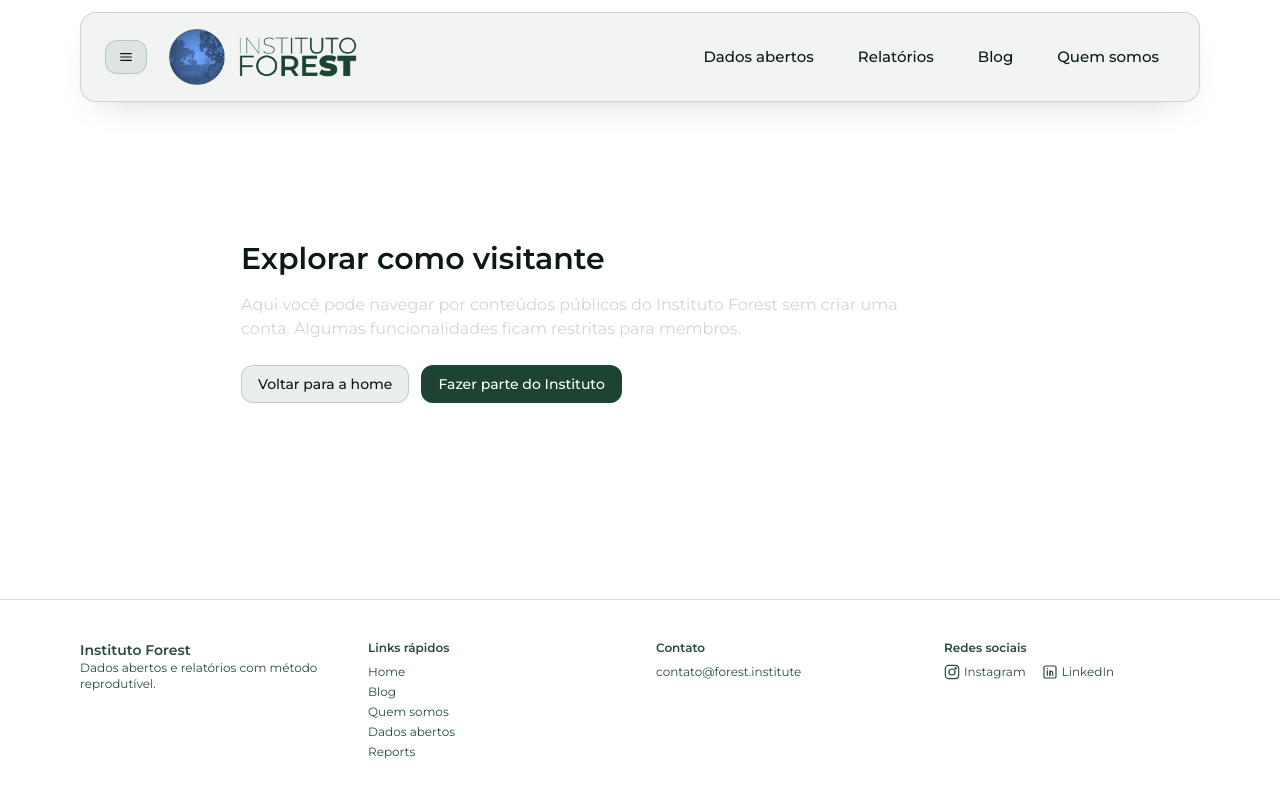
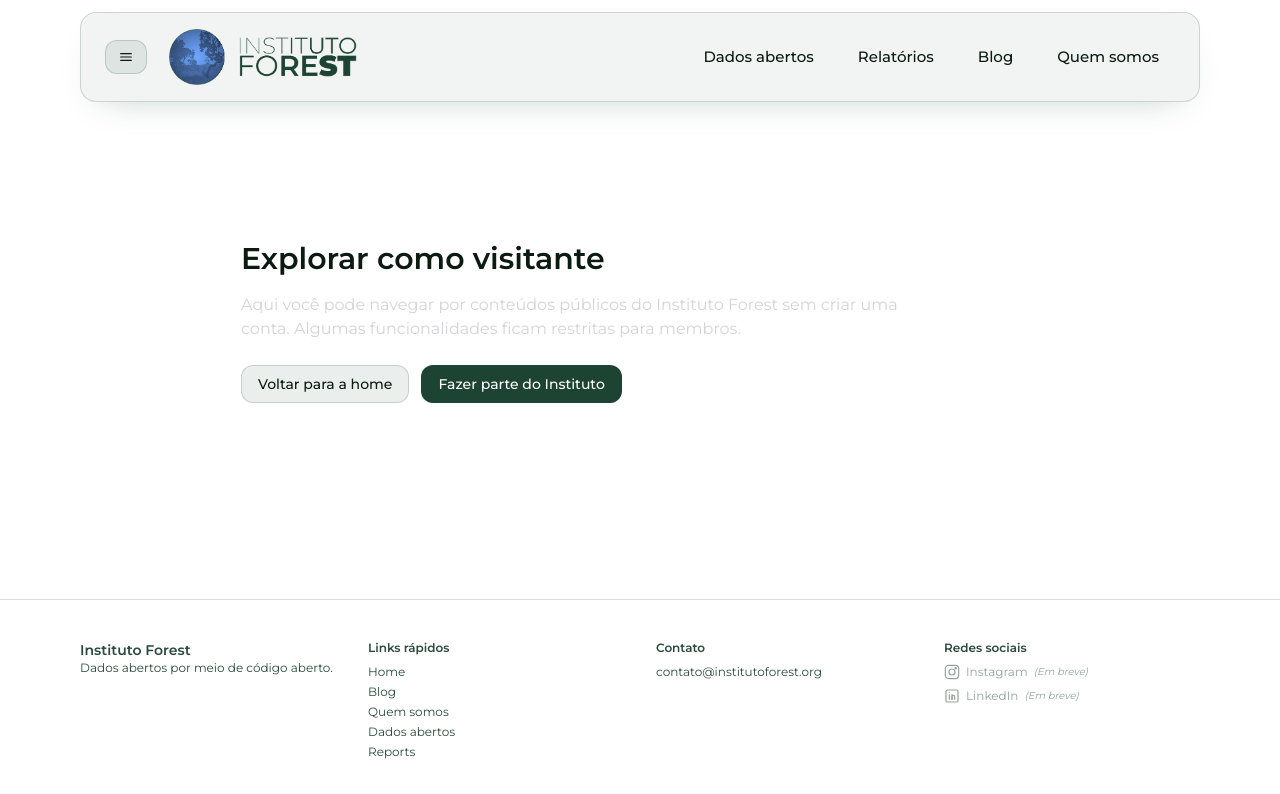
Before and after one commit to julianopadua/forest-portal, a Next.js app: page /explore in a window 1280 px wide. Shown: the top 794 px of the page. Built offline with nearby package versions, Linux system fonts and the light colour scheme; no server answers.

Commit message:
dev: fixing light mode bugs and issues

```diff
--- a/content/home/pt-BR.mdx
+++ b/content/home/pt-BR.mdx
@@ -9,13 +9,13 @@ import { AboutHero, AboutSection, AboutSpinningLogo } from "@/components/about";
 />
 
 <AboutSection title="Propósito institucional" contentWidth="wide">
-  Nossa atuação parte do entendimento que dados abertos devem ser de fácil acesso para todos. O Instituto surgiu da ideia de aliviar a carga de trabalho de analistas e pesquisadores, que muito frequentemente se vêem rodeados de fontes diferentes e dispersas de dados.
+  Nossa atuação parte do entendimento de que dados abertos devem ser de fácil acesso para todos. O Instituto surgiu da ideia de mitigar a carga de trabalho de analistas e pesquisadores, que muito frequentemente se veem rodeados por fontes diferentes e dispersas de dados.
 
-  O propósito, portanto, é fornecer um único ambiente centralizado, em que o usuário pode baixar dados de diferentes fontes, mas com a praticidade de um portal unificado. O Instituto foi construido por meio de um sistema agregador que consiste em redirecionar o usuário diretamente às URLs de download original, ou seja, baixando por aqui, você baixa os dados diretamente das fontes originais, sem precisar acessar cada site para tal.
+  O propósito, portanto, é fornecer um único ambiente centralizado, em que o usuário pode baixar dados de diferentes fontes com a praticidade de um portal unificado. O Instituto foi construído por meio de um sistema agregador que consiste em redirecionar o usuário diretamente às URLs originais de download. Ou seja, ao utilizar a plataforma, o usuário obtém os dados diretamente das fontes primárias, sem a necessidade de acessar cada site individualmente.
 
-  A **Teoria Geral dos Sistemas**, proposta por Ludwig von Bertalanffy entre as décadas de 1940 e 1960, orienta este Instituto pois permite uma visão sistêmica mesmo sobre dados que, aparentemente, não conversam entre si. Ou seja, fornecer dados sobre o mercado financeiro e sobre os incêndios no Cerrado parece não ter muito nexo, certo? É justo aí que Bertalanffy discorda. Um grande incêndio em uma região cafeeira pode prejudicar (e muito) o mercado de futuros de café. Essa consequência reverbera diretamente para produtores e interessados deste mercado, mas também gera incertezas propagadas em diversas outras cadeias de produção do país; interefe em investimentos, em alocações de capital, em rendimentos de fundos, em resumo: interfere em muito mais do que pode se explicar em um pequeno texto.
+  A **Teoria Geral dos Sistemas**, proposta por Ludwig von Bertalanffy entre as décadas de 1940 e 1960, orienta este Instituto, pois permite uma visão sistêmica mesmo sobre dados que, aparentemente, não conversam entre si. Fornecer dados sobre o mercado financeiro e sobre os incêndios no Cerrado parece não ter muito nexo, certo? É justo aí que Bertalanffy discorda. Um grande incêndio em uma região cafeeira pode prejudicar severamente o mercado de futuros de café. Essa consequência reverbera diretamente para produtores e interessados nesse mercado, mas também gera incertezas propagadas em diversas outras cadeias de produção do país; interfere em investimentos, em alocações de capital e em rendimentos de fundos. Interfere em muito mais do que se pode explicar em um pequeno texto.
 
-  Por isso, organizamos **dados abertos, estruturados e auditáveis**, com transparência do processo de coleta e validação até a transformação final. Assim, analistas e pesquisadores que buscam aplicar a visão sistêmica ao seu dia-a-dia podem usufruir de um portal de dados centralizado.
+  Por isso, organizamos **dados abertos, estruturados e auditáveis**, com transparência no processo, desde a coleta e validação até a transformação final. Assim, analistas e pesquisadores que buscam aplicar a visão sistêmica ao seu dia a dia podem usufruir de um portal de dados centralizado.
 </AboutSection>
 
 <AboutSpinningLogo />
--- a/src/components/about/AboutHero.tsx
+++ b/src/components/about/AboutHero.tsx
@@ -17,6 +17,8 @@ export function AboutHero({ title, subtitle, imageSrc, imageAlt, imageCaption }:
         alt={imageAlt}
         fill
         priority
+        fetchPriority="high"
+        quality={85}
         sizes="100vw"
         className="object-cover"
       />
@@ -35,15 +37,15 @@ export function AboutHero({ title, subtitle, imageSrc, imageAlt, imageCaption }:
         <p className="forest-about-hero-eyebrow inline-block rounded-full border border-white/15 bg-white/10 px-3 py-1 text-[11px] font-semibold uppercase tracking-[0.28em] text-white/90 backdrop-blur-[3px]">
           Instituto Forest
         </p>
-        <h1 className="mt-4 max-w-3xl text-4xl font-semibold leading-[1.08] tracking-tight text-[color:var(--foreground)] sm:text-5xl md:text-6xl">
+        <h1 className="mt-4 max-w-3xl text-4xl font-semibold leading-[1.08] tracking-tight text-white sm:text-5xl md:text-6xl">
           {title}
         </h1>
-        <p className="mt-6 max-w-2xl text-justify text-lg leading-relaxed text-[color:var(--muted)] sm:text-xl md:text-[1.35rem] md:leading-[1.55]">
+        <p className="mt-6 max-w-2xl text-justify text-lg leading-relaxed text-white/80 sm:text-xl md:text-[1.35rem] md:leading-[1.55]">
           {subtitle}
         </p>
         {imageCaption ? (
           <p
-            className="mt-8 max-w-2xl text-justify text-[10px] leading-snug tracking-wide text-[color:var(--foreground)]/75 sm:text-[11px]"
+            className="mt-8 max-w-2xl text-justify text-[10px] leading-snug tracking-wide text-white/60 sm:text-[11px]"
             role="note"
           >
             {imageCaption}
--- a/src/components/layout/Footer.tsx
+++ b/src/components/layout/Footer.tsx
@@ -46,33 +46,27 @@ export default function Footer() {
 
           <div className="space-y-2 text-xs">
             <div className="font-semibold text-[color:var(--text)]">{dict.footer.social}</div>
-            <div className="flex items-center gap-4">
-              <a
-                href="#"
-                aria-label={dict.footer.socialLinks.instagram}
-                className="inline-flex items-center gap-1 hover:text-[color:var(--text)]"
-              >
-                <svg viewBox="0 0 24 24" className="h-4 w-4" fill="none" stroke="currentColor" strokeWidth="1.8" strokeLinecap="round" strokeLinejoin="round" aria-hidden>
+            <div className="flex flex-col gap-2">
+              <div className="inline-flex items-center gap-1.5 opacity-50">
+                <svg viewBox="0 0 24 24" className="h-4 w-4 shrink-0" fill="none" stroke="currentColor" strokeWidth="1.8" strokeLinecap="round" strokeLinejoin="round" aria-hidden>
                   <rect x="2" y="2" width="20" height="20" rx="5" />
                   <circle cx="12" cy="12" r="4.5" />
                   <circle cx="17.5" cy="6.5" r="1" />
                 </svg>
-                {dict.footer.socialLinks.instagram}
-              </a>
-              <a
-                href="#"
-                aria-label={dict.footer.socialLinks.linkedin}
-                className="inline-flex items-center gap-1 hover:text-[color:var(--text)]"
-              >
-                <svg viewBox="0 0 24 24" className="h-4 w-4" fill="none" stroke="currentColor" strokeWidth="1.8" strokeLinecap="round" strokeLinejoin="round" aria-hidden>
+                <span>{dict.footer.socialLinks.instagram}</span>
+                <span className="text-[10px] italic">({dict.footer.socialLinks.comingSoon})</span>
+              </div>
+              <div className="inline-flex items-center gap-1.5 opacity-50">
+                <svg viewBox="0 0 24 24" className="h-4 w-4 shrink-0" fill="none" stroke="currentColor" strokeWidth="1.8" strokeLinecap="round" strokeLinejoin="round" aria-hidden>
                   <rect x="3" y="3" width="18" height="18" rx="2" />
                   <path d="M8 10v7" />
                   <path d="M8 7h.01" />
                   <path d="M12 17v-4a2 2 0 1 1 4 0v4" />
                   <path d="M12 10v7" />
                 </svg>
-                {dict.footer.socialLinks.linkedin}
-              </a>
+                <span>{dict.footer.socialLinks.linkedin}</span>
+                <span className="text-[10px] italic">({dict.footer.socialLinks.comingSoon})</span>
+              </div>
             </div>
           </div>
         </div>
--- a/src/components/layout/SidebarSheet.tsx
+++ b/src/components/layout/SidebarSheet.tsx
@@ -149,8 +149,8 @@ export default function SidebarSheet({ open, onClose }: { open: boolean; onClose
                 </button>
               </Link>
             ) : (
-              <button className={`flex-1 ${actionButtonClass}`} onClick={() => setOpenAuth(true)}>
-                {dict.common.signIn}
+              <button className={`flex-1 ${actionButtonClass} cursor-not-allowed opacity-50`} disabled title={dict.common.signInSoon}>
+                {dict.common.signInSoon}
               </button>
             )}
 
--- a/src/i18n/dictionaries.ts
+++ b/src/i18n/dictionaries.ts
@@ -21,6 +21,7 @@ export type Dict = {
     textSoon: string;
 
     signIn: string;
+    signInSoon: string;
 
     email: string;
     password: string;
@@ -49,6 +50,7 @@ export type Dict = {
     socialLinks: {
       instagram: string;
       linkedin: string;
+      comingSoon: string;
     };
   };
 
@@ -166,6 +168,7 @@ export const dictionaries: Record<Locale, Dict> = {
       textSoon: "Em breve",
 
       signIn: "Entrar",
+      signInSoon: "Em breve",
 
       email: "Email",
       password: "Senha",
@@ -178,11 +181,11 @@ export const dictionaries: Record<Locale, Dict> = {
 
     footer: {
       brand: "Instituto Forest",
-      tagline: "Dados abertos e relatórios com método reprodutível.",
+      tagline: "Dados abertos por meio de código aberto.",
       quickLinks: "Links rápidos",
       contact: "Contato",
       social: "Redes sociais",
-      email: "contato@forest.institute",
+      email: "contato@institutoforest.org",
       links: {
         home: "Home",
         blog: "Blog",
@@ -194,6 +197,7 @@ export const dictionaries: Record<Locale, Dict> = {
       socialLinks: {
         instagram: "Instagram",
         linkedin: "LinkedIn",
+        comingSoon: "Em breve",
       },
     },
 
@@ -396,6 +400,7 @@ export const dictionaries: Record<Locale, Dict> = {
       textSoon: "Soon",
 
       signIn: "Sign in",
+      signInSoon: "Coming soon",
 
       email: "Email",
       password: "Password",
@@ -408,11 +413,11 @@ export const dictionaries: Record<Locale, Dict> = {
 
     footer: {
       brand: "Instituto Forest",
-      tagline: "Open data and reports with a reproducible method.",
+      tagline: "Open data through open source.",
       quickLinks: "Quick links",
       contact: "Contact",
       social: "Social",
-      email: "contact@forest.institute",
+      email: "contato@institutoforest.org",
       links: {
         home: "Home",
         blog: "Blog",
@@ -424,6 +429,7 @@ export const dictionaries: Record<Locale, Dict> = {
       socialLinks: {
         instagram: "Instagram",
         linkedin: "LinkedIn",
+        comingSoon: "Coming soon",
       },
     },
 
```
Also changed, not shown: content/about/pt-BR.mdx (+9 -9 lines), content/home/en-US.mdx (+12 -10 lines).
